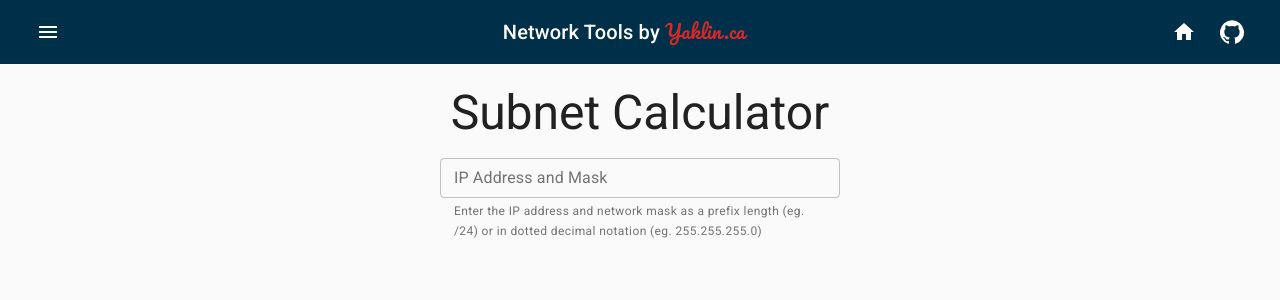
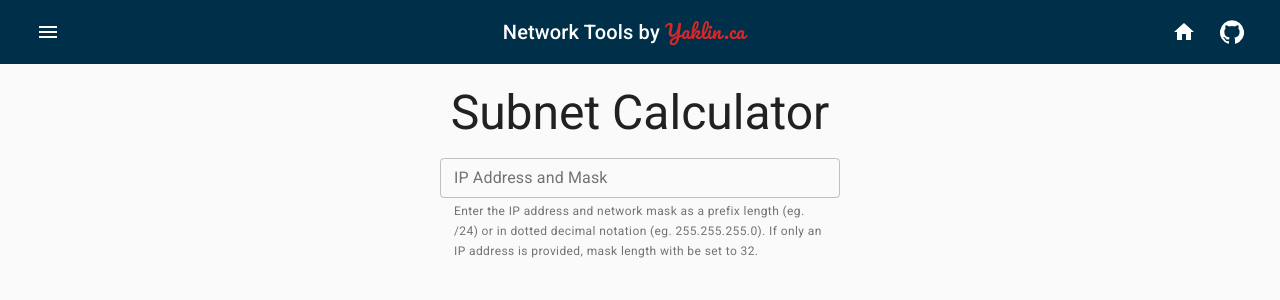
Before and after one commit to brianyaklin/tools.yaklin.ca, a React (Create React App) app in the folder src/: page /subnet-calculator in a window 1280 px wide. Shown: the top 300 px of the page. Built offline with nearby package versions, Linux system fonts and the light colour scheme.

Commit message:
Added default mask length

```diff
--- a/src/src/components/pages/SubnetCalculator.js
+++ b/src/src/components/pages/SubnetCalculator.js
@@ -75,7 +75,8 @@ export default function SubnetCalculator() {
           setMask(matchMaskDottedResult[0]);
         }
       } else {
-        setMask(null);
+        matchMaskLengthResult = "/32";
+        setMask("32");
       }
 
       if (ip && mask) {
@@ -152,7 +153,7 @@ Number of Hosts: ${subnetInfo.hostQuantity}
             label="IP Address and Mask"
             variant="outlined"
             size="small"
-            helperText="Enter the IP address and network mask as a prefix length (eg. /24) or in dotted decimal notation (eg. 255.255.255.0)"
+            helperText="Enter the IP address and network mask as a prefix length (eg. /24) or in dotted decimal notation (eg. 255.255.255.0). If only an IP address is provided, mask length with be set to 32."
             className={classes.textField}
             value={searchValue}
             onChange={(e) => setSearchValue(e.target.value)}
```
